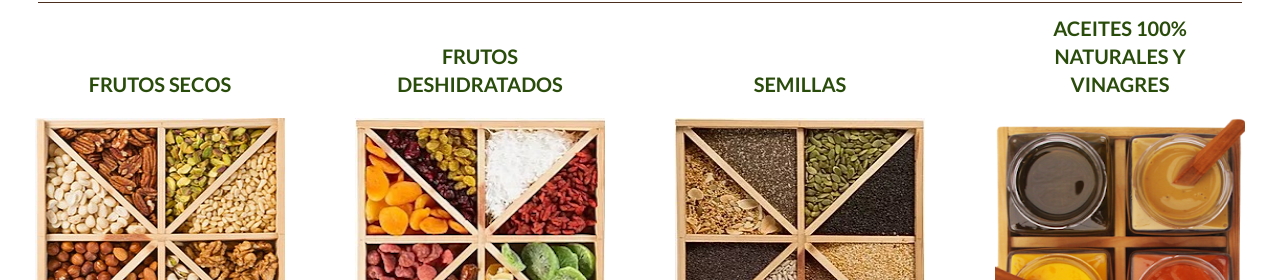
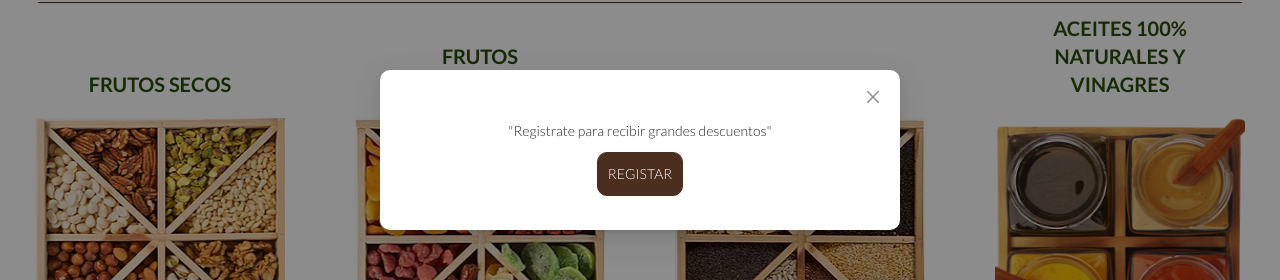
Before and after one commit to Darklegion92/webbodegaportilla, a React app: page / in a window 1280 px wide. Shown: the part 250-530 px from the top of the page. Built offline with nearby package versions, Linux system fonts and the light colour scheme; no server answers.

Commit message:
Se agregamodal de publicidad, pendiente agregar información desde el backend

```diff
--- a/public/index.html
+++ b/public/index.html
@@ -1,25 +1,44 @@
 <!DOCTYPE html>
 <html lang="en">
+
 <head>
   <meta charset="utf-8" />
   <link rel="icon" href="%PUBLIC_URL%/favicon.ico" />
   <meta name="viewport" content="width=device-width, initial-scale=1" />
   <meta name="theme-color" content="#000000" />
-    <meta
-      name="description"
-      content="Web site created using create-react-app"
-    />
-    <link
-  rel="stylesheet"
-  type="text/css"
-  charset="UTF-8"
-  href="https://cdnjs.cloudflare.com/ajax/libs/slick-carousel/1.6.0/slick.min.css"
-/>
-<link
-  rel="stylesheet"
-  type="text/css"
-  href="https://cdnjs.cloudflare.com/ajax/libs/slick-carousel/1.6.0/slick-theme.min.css"
-/>
+  <meta name="description" content="Web site created using create-react-app" />
+  <!-- Meta Pixel Code -->
+  <script>
+    !function (f, b, e, v, n, t, s) {
+      if (f.fbq) return; n = f.fbq = function () {
+        n.callMethod ?
+          n.callMethod.apply(n, arguments) : n.queue.push(arguments)
+      };
+      if (!f._fbq) f._fbq = n; n.push = n; n.loaded = !0; n.version = '2.0';
+      n.queue = []; t = b.createElement(e); t.async = !0;
+      t.src = v; s = b.getElementsByTagName(e)[0];
+      s.parentNode.insertBefore(t, s)
+    }(window, document, 'script',
+      'https://connect.facebook.net/en_US/fbevents.js');
+    fbq('init', '3108548229397977');
+    fbq('track', 'PageView');
+  </script>
+  <!-- Global site tag (gtag.js) - Google Analytics -->
+  <script async src="https://www.googletagmanager.com/gtag/js?id=UA-140677011-2"></script>
+  <script>
+    window.dataLayer = window.dataLayer || [];
+    function gtag() { dataLayer.push(arguments); }
+    gtag('js', new Date());
+
+    gtag('config', 'UA-140677011-2');
+  </script>
+  <noscript><img height="1" width="1" style="display:none"
+      src="https://www.facebook.com/tr?id=3108548229397977&ev=PageView&noscript=1" /></noscript>
+  <!-- End Meta Pixel Code -->
+  <link rel="stylesheet" type="text/css" charset="UTF-8"
+    href="https://cdnjs.cloudflare.com/ajax/libs/slick-carousel/1.6.0/slick.min.css" />
+  <link rel="stylesheet" type="text/css"
+    href="https://cdnjs.cloudflare.com/ajax/libs/slick-carousel/1.6.0/slick-theme.min.css" />
   <link href="https://fonts.googleapis.com/css2?family=Lato:wght@300;700&display=swap" rel="stylesheet">
   <link rel="apple-touch-icon" href="%PUBLIC_URL%/logo192.png" />
   <!--
@@ -38,6 +57,7 @@
     -->
   <title>Bodega Portilla</title>
 </head>
+
 <body>
   <noscript>Necesitas habilitar javascript para poder disfrutar del contenido en esta web</noscript>
   <div id="root"></div>
@@ -52,4 +72,5 @@
       To create a production bundle, use `npm run build` or `yarn build`.
     -->
 </body>
+
 </html>
--- a/src/App.js
+++ b/src/App.js
@@ -1,6 +1,6 @@
-import React, { useEffect, useContext } from "react";
-import { Switch, Route, useLocation } from "react-router-dom";
-import { Layout, Modal } from "antd";
+import React, { useEffect, useContext, useState } from "react";
+import { Switch, Route, useLocation, Link } from "react-router-dom";
+import { Button, Layout, Modal } from "antd";
 import { useMediaQuery } from "react-responsive";
 import { ImWhatsapp } from "react-icons/im";
 
@@ -30,10 +30,10 @@ const { Header, Footer, Content } = Layout;
 function App() {
   const isTabletOrMobile = useMediaQuery({ maxWidth: 1224 });
   const isTabletOrMobileDevice = useMediaQuery({ maxDeviceWidth: 1224 });
+  const [visible, setVisible] = useState(true);
   let location = useLocation().pathname;
-  const { articulos, cargarDatos, modalCarga, ordenCliente } = useContext(
-    GlobalContext
-  );
+  const { articulos, cargarDatos, modalCarga, ordenCliente } =
+    useContext(GlobalContext);
   useEffect(() => {
     cargarDatos();
   }, []);
@@ -250,6 +250,33 @@ function App() {
               <div>{<SeccionRecomendaciones />}</div>
             </Content>
           </Route>
+          <Modal
+            visible={visible && !modalCarga}
+            footer={null}
+            centered
+            onCancel={() => setVisible(false)}
+            bodyStyle={{
+              display: "flex",
+              flexDirection:'column',
+              alignItems: "center",
+              paddingTop: 50,
+            }}
+          >
+            "Registrate para recibir grandes descuentos"
+            <Link
+            to="/login"
+            style={{
+              border: "solid 1px var(--color-primario)",
+              padding: "10px",
+              borderRadius: "10px",
+              backgroundColor: "var(--color-primario)",
+              color: "white",
+              margin: "10px",
+            }}
+          >
+            REGISTAR
+          </Link>
+          </Modal>
         </Route>
       </Switch>
       {location !== "/login" && (
--- a/src/config/index.js
+++ b/src/config/index.js
@@ -1,14 +1,14 @@
 const API = {
-  //URL: 'http://localhost:80/',
-  URL: 'https://apirest.bodegaportilla.com/',
+  URL: 'http://localhost:8080/',
+  //URL: 'https://apirest.bodegaportilla.com/',
   APIIDFACEBOOK: '335819841014597',
   APIIDGOOGLE:
     '389092927548-8a9viaeea3v31hvomt7icj3cm893j1uo.apps.googleusercontent.com',
 
 }
 const BANCO = {
-  //URL: 'http://localhost:80/',
-  URL: 'https://apirest.bodegaportilla.com/'
+  URL: 'http://localhost:8080/',
+  //URL: 'https://apirest.bodegaportilla.com/'
 }
 
 export { API, BANCO }
```
Also changed, not shown: 2 other files (tests, documents, lock files or other folders). Lines whose indentation alone changed are shown as unchanged.
